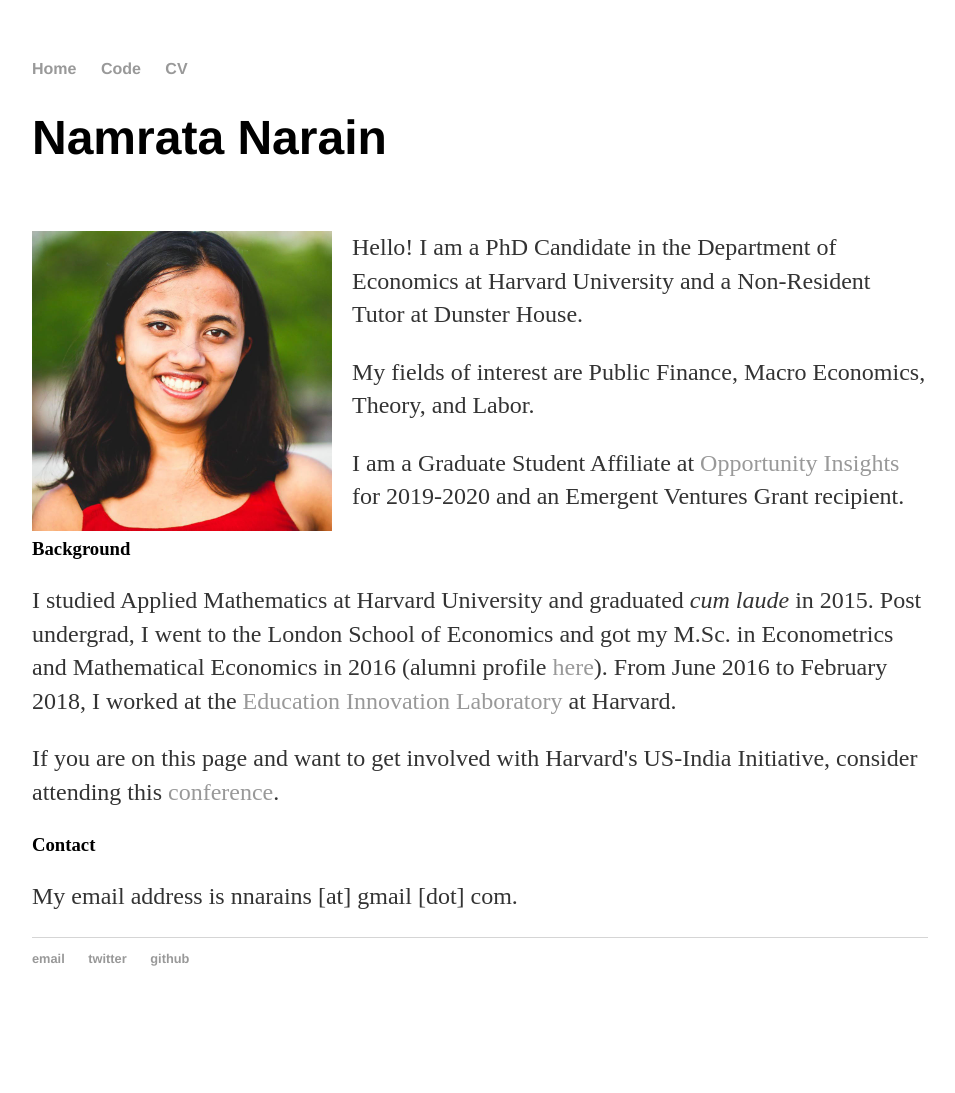
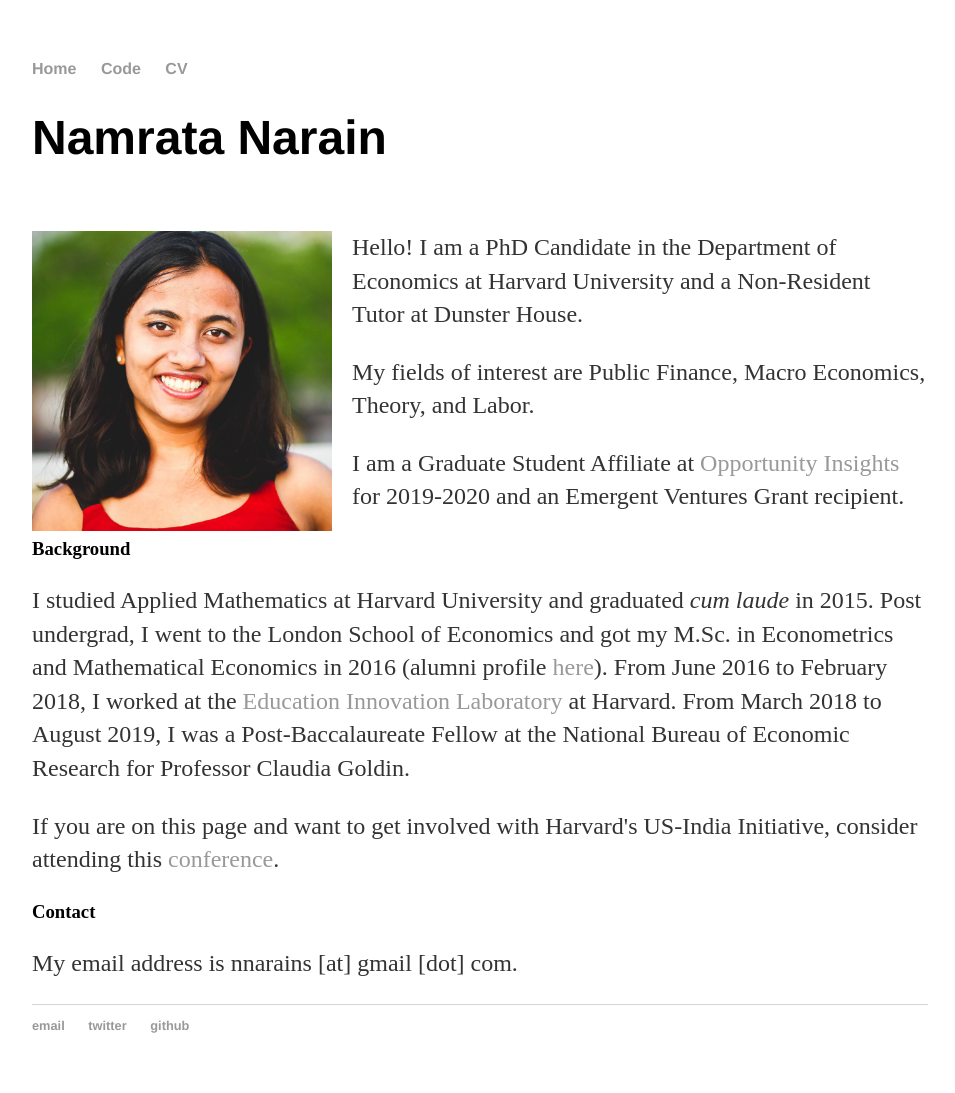
Before and after one commit to namsaxena/namsaxena.github.io, a Jekyll site: the page index.html, which Jekyll copies as it is, in a window 1280 px wide. Shown: the whole page, without its empty margins (160-1115 px from the left). Built offline with Jekyll 4.4.1, drawn with Linux system fonts in a browser that asks for light colours; before the commit the page ends 1026 px from its top, so only the background shows below that.

Commit message:
Update index.html

```diff
--- a/index.html
+++ b/index.html
@@ -34,7 +34,7 @@
 			<p>
 			I studied Applied Mathematics at Harvard University and graduated <i>cum laude</i> in 2015.
 				Post undergrad, I went to the London School of Economics and got my M.Sc. in Econometrics and Mathematical Economics in 2016 (alumni profile <a href="http://www.lse.ac.uk/economics/study/taught-masters/msc-alumni-profiles">here</a>).
-				From June 2016 to February 2018, I worked at the <a href="https://edlabs.harvard.edu/">Education Innovation Laboratory</a> at Harvard.
+				From June 2016 to February 2018, I worked at the <a href="https://edlabs.harvard.edu/">Education Innovation Laboratory</a> at Harvard. From March 2018 to August 2019, I was a Post-Baccalaureate Fellow at the National Bureau of Economic Research for Professor Claudia Goldin.
 			</p>
 			<p>
 				If you are on this page and want to get involved with Harvard's US-India Initiative, consider attending this <a href="https://huii.in/">conference</a>.
```
